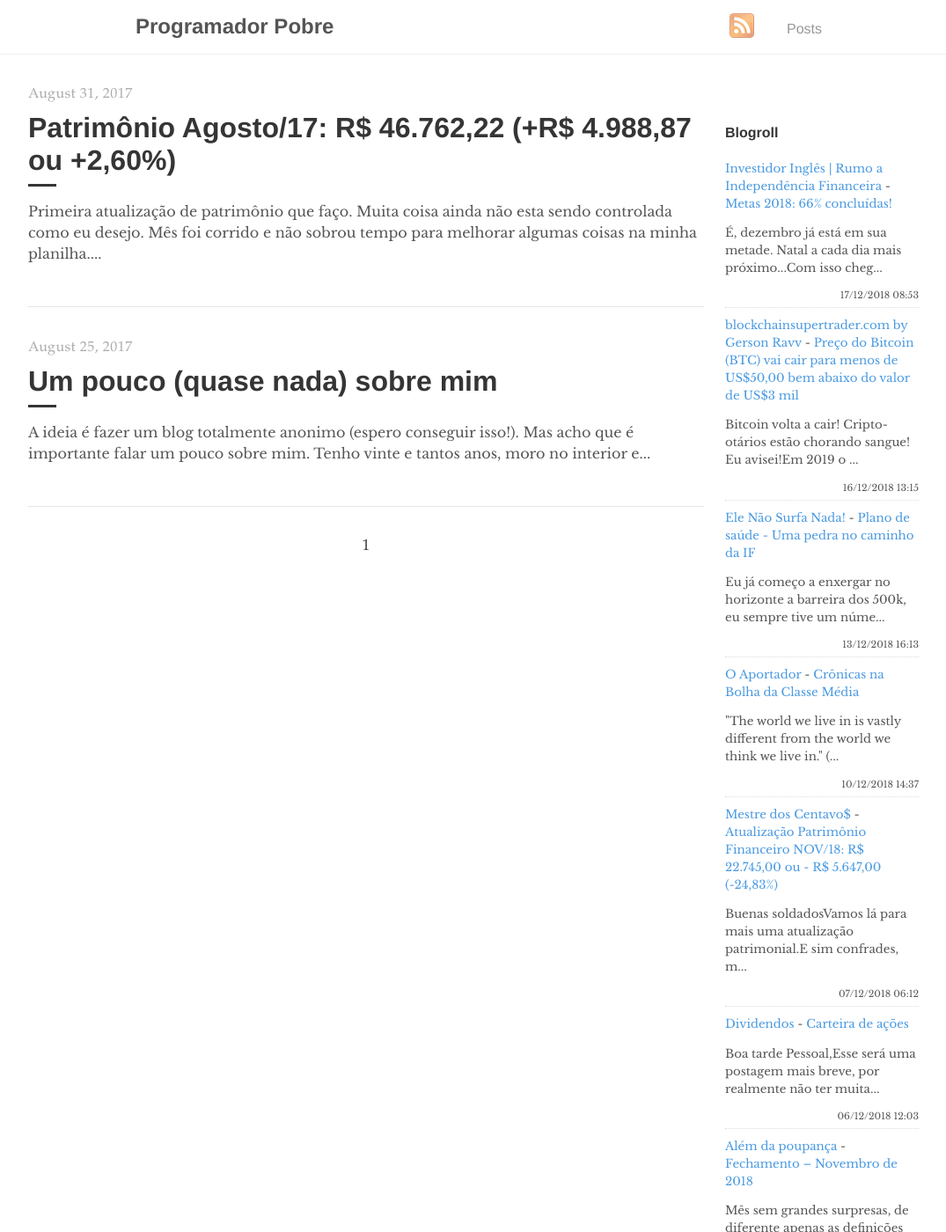
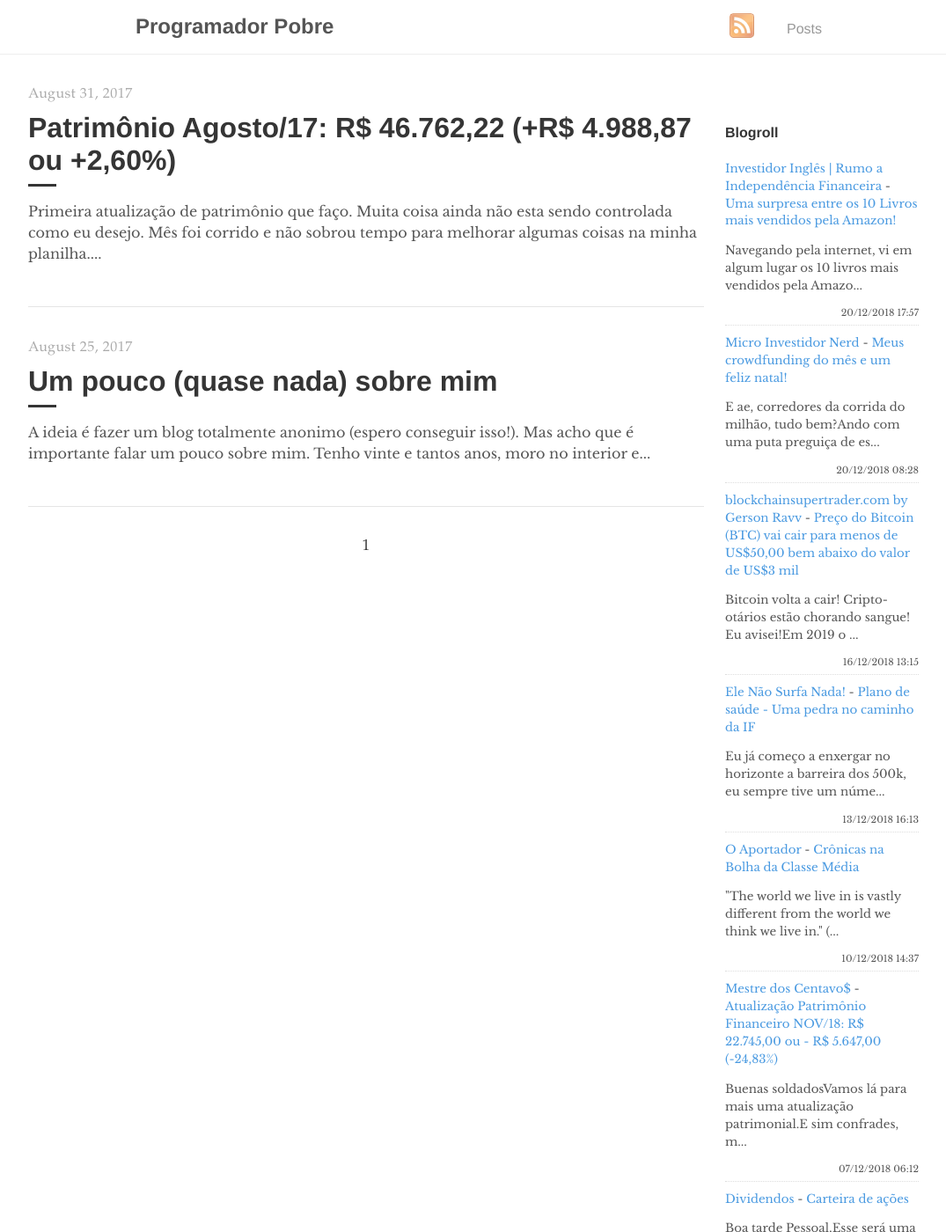
Before and after one commit to programadorpobre/programadorpobre.github.io, a Jekyll site: the page built from index.html, in a window 1280 px wide and 1400 px high. Shown: the whole window at 88% size, without its empty margins (96-1171 px from the left). Built offline with Jekyll 4.4.1, drawn with Linux system fonts in a browser that asks for light colours; the list of posts is cut into pages by our own code; comment, search, counter and statistics services are not loaded; some of the changed text lies outside the part shown.

Commit message:
[ci skip] travis #502

```diff
--- a/_includes/feed-entries.html
+++ b/_includes/feed-entries.html
@@ -1,7 +1,12 @@
 <div class="feed-entry">
-    <a class="feed-entry-site-name" href="https://www.investidoringles.com/">Investidor Inglês | Rumo a Independência Financeira</a> - <a class="feed-entry-title" href="https://www.investidoringles.com/2018/12/metas-2018-66-concluidas.html">Metas 2018: 66% concluídas!</a>
-    <p class="feed-entry-summary">É, dezembro já está em sua metade. Natal a cada dia mais próximo...Com isso cheg...</p>
-    <time datetime="2018-12-17T08:53:00.000-02:00">17/12/2018 08:53</time>
+    <a class="feed-entry-site-name" href="https://www.investidoringles.com/">Investidor Inglês | Rumo a Independência Financeira</a> - <a class="feed-entry-title" href="https://www.investidoringles.com/2018/12/10-livros-mais-vendidos-amazon-2018.html">Uma surpresa entre os 10 Livros mais vendidos pela Amazon!</a>
+    <p class="feed-entry-summary">Navegando pela internet, vi em algum lugar os 10 livros mais vendidos pela Amazo...</p>
+    <time datetime="2018-12-20T17:57:00.002-02:00">20/12/2018 17:57</time>
+</div>
+<div class="feed-entry">
+    <a class="feed-entry-site-name" href="https://microinvestidornerd.blogspot.com/">Micro Investidor Nerd</a> - <a class="feed-entry-title" href="https://microinvestidornerd.blogspot.com/2018/12/garra-animal-adagio-afonsinho.html">Meus crowdfunding do mês e um feliz natal!</a>
+    <p class="feed-entry-summary">E ae, corredores da corrida do milhão, tudo bem?Ando com uma puta preguiça de es...</p>
+    <time datetime="2018-12-20T08:28:00.000-08:00">20/12/2018 08:28</time>
 </div>
 <div class="feed-entry">
     <a class="feed-entry-site-name" href="http://www.blockchainsupertrader.com/">blockchainsupertrader.com by Gerson Ravv</a> - <a class="feed-entry-title" href="http://www.blockchainsupertrader.com/2018/12/preco-do-bitcoin-btc-vai-cair-para.html">Preço do Bitcoin (BTC) vai cair para menos de US$50,00 bem abaixo do valor de US$3 mil</a>
@@ -34,11 +39,6 @@
     <time datetime="2018-12-02T08:35:00.001-02:00">02/12/2018 08:35</time>
 </div>
 <div class="feed-entry">
-    <a class="feed-entry-site-name" href="https://microinvestidornerd.blogspot.com/">Micro Investidor Nerd</a> - <a class="feed-entry-title" href="https://microinvestidornerd.blogspot.com/2018/11/obrigado-stan-lee-rip.html">Obrigado, Stan Lee! RIP</a>
-    <p class="feed-entry-summary">Mesmo sem conhecê-lo pessoalmente, Stan Lee ajudou a moldar o meu caráter atravé...</p>
-    <time datetime="2018-11-14T08:36:00.003-08:00">14/11/2018 08:36</time>
-</div>
-<div class="feed-entry">
     <a class="feed-entry-site-name" href="https://mestredosdividendos.blogspot.com/">Mestre dos Dividendos</a> - <a class="feed-entry-title" href="https://mestredosdividendos.blogspot.com/2018/07/minha-homenagem-ao-vdc.html">Minha homenagem ao VDC.</a>
     <p class="feed-entry-summary">&nbsp;Lá se vão três anos e meio de blog,&nbsp; apesar de já circundar blogs de ...</p>
     <time datetime="2018-07-22T20:26:00.001-07:00">22/07/2018 20:26</time>
```
